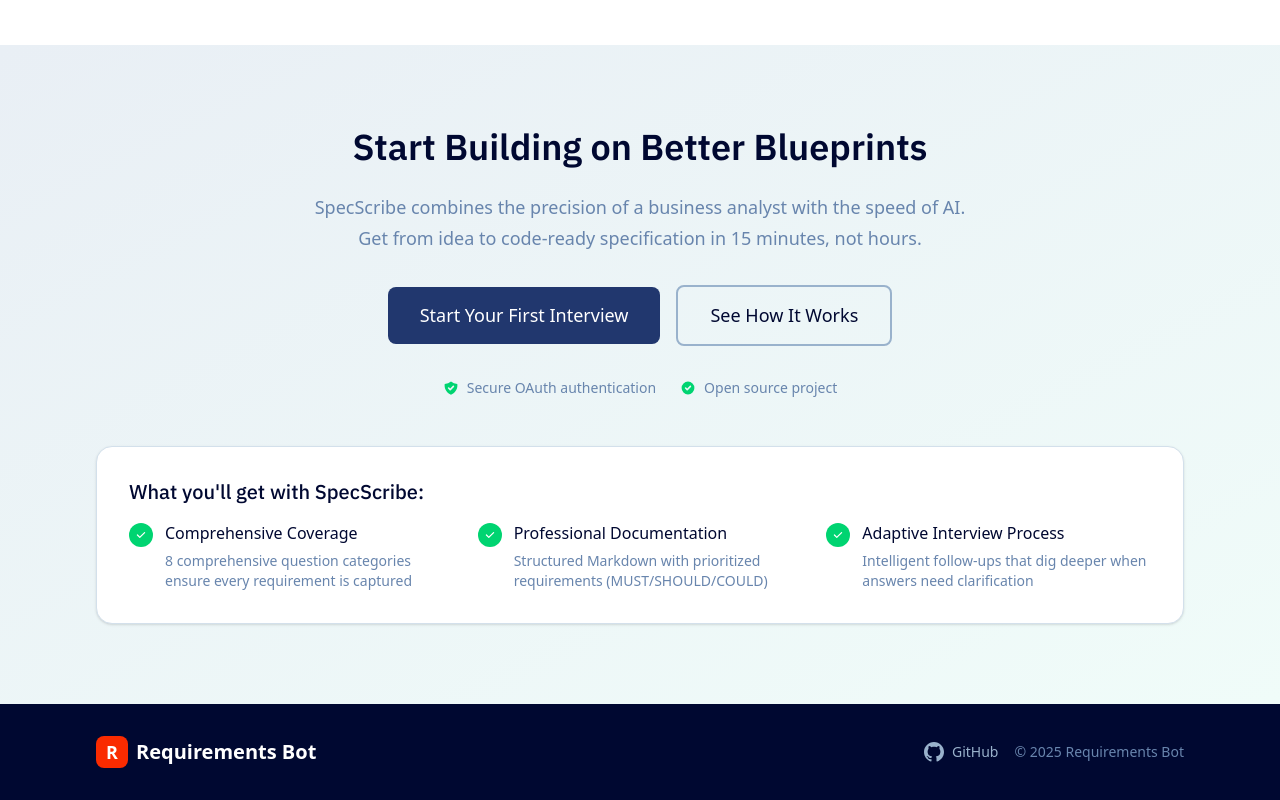
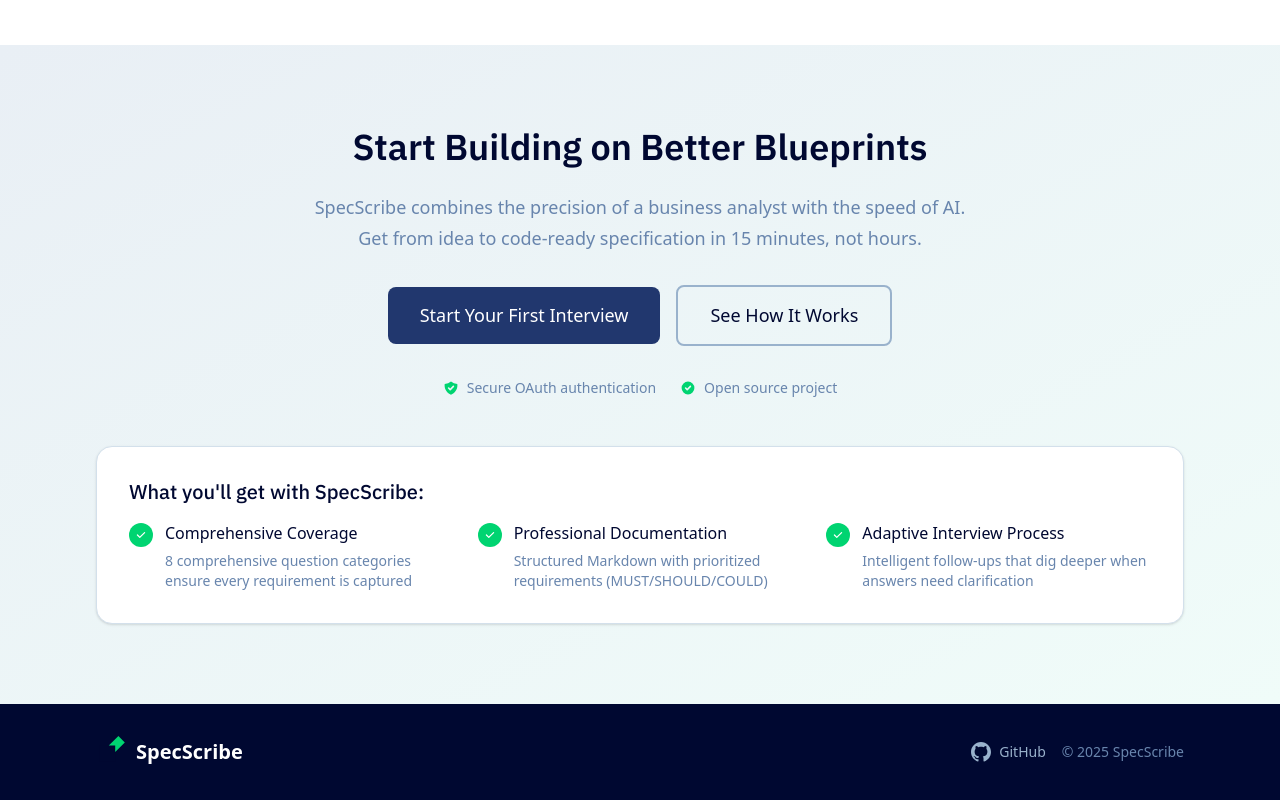
Before and after one commit to wzwietering/req-bot, a Next.js app in the folder apps/frontend/: page / in a window 1280 px wide. Shown: the part 3330-4130 px from the top of the page. Built offline with nearby package versions, Linux system fonts and the light colour scheme; no server answers.

Commit message:
Final frontend rebranding

```diff
--- a/apps/frontend/src/app/auth/callback/[provider]/page.tsx
+++ b/apps/frontend/src/app/auth/callback/[provider]/page.tsx
@@ -136,7 +136,7 @@
                   Sign in successful!
                 </h1>
                 <p className="text-gray-600 mb-4">
-                  Welcome to Requirements Bot. Redirecting you now...
+                  Welcome to SpecScribe. Redirecting you now...
                 </p>
                 <div className="w-8 h-8 border-4 border-benzol-green-200 border-t-benzol-green-500 rounded-full animate-spin mx-auto"></div>
               </>
--- a/apps/frontend/src/app/sessions/[id]/qa/page.tsx
+++ b/apps/frontend/src/app/sessions/[id]/qa/page.tsx
@@ -3,7 +3,7 @@
 import { Metadata } from 'next';
 
 export const metadata: Metadata = {
-  title: 'Q&A | Requirements Bot',
+  title: 'Q&A | SpecScribe',
   description: 'View questions and answers for your session',
 };
 
--- a/apps/frontend/src/app/sessions/page.tsx
+++ b/apps/frontend/src/app/sessions/page.tsx
@@ -3,7 +3,7 @@
 import { Metadata } from 'next';
 
 export const metadata: Metadata = {
-  title: 'My Sessions | Requirements Bot',
+  title: 'My Sessions | SpecScribe',
   description: 'View and manage your requirements gathering sessions',
 };
 
--- a/apps/frontend/src/components/auth/LoginForm.tsx
+++ b/apps/frontend/src/components/auth/LoginForm.tsx
@@ -34,7 +34,7 @@
     <div className="w-full max-w-md mx-auto">
       <div className="text-center mb-8">
         <h1 className="text-hero text-deep-indigo-500 mb-4">
-          Welcome to Requirements Bot
+          Welcome to SpecScribe
         </h1>
         <p className="text-lead text-gray-600">
           Sign in with your preferred developer account
--- a/apps/frontend/src/components/layout/Footer.tsx
+++ b/apps/frontend/src/components/layout/Footer.tsx
@@ -1,3 +1,4 @@
+import Image from 'next/image';
 import { Container } from '../ui';
 
 export function Footer() {
@@ -10,10 +11,14 @@
           <div className="flex flex-col md:flex-row items-center justify-between">
             {/* Brand */}
             <div className="flex items-center space-x-2 mb-4 md:mb-0">
-              <div className="w-8 h-8 bg-jasper-red-500 rounded-lg flex items-center justify-center">
-                <span className="text-white font-bold text-lg">R</span>
-              </div>
-              <span className="text-xl font-semibold">Requirements Bot</span>
+              <Image
+                src="/logos/logo-icon.svg"
+                alt="SpecScribe"
+                width={32}
+                height={32}
+                className="w-8 h-8"
+              />
+              <span className="text-xl font-semibold">SpecScribe</span>
             </div>
 
             {/* GitHub Link */}
@@ -30,7 +35,7 @@
                 <span className="text-sm">GitHub</span>
               </a>
               <span className="text-deep-indigo-300 text-sm">
-                © {currentYear} Requirements Bot
+                © {currentYear} SpecScribe
               </span>
             </div>
           </div>
```
